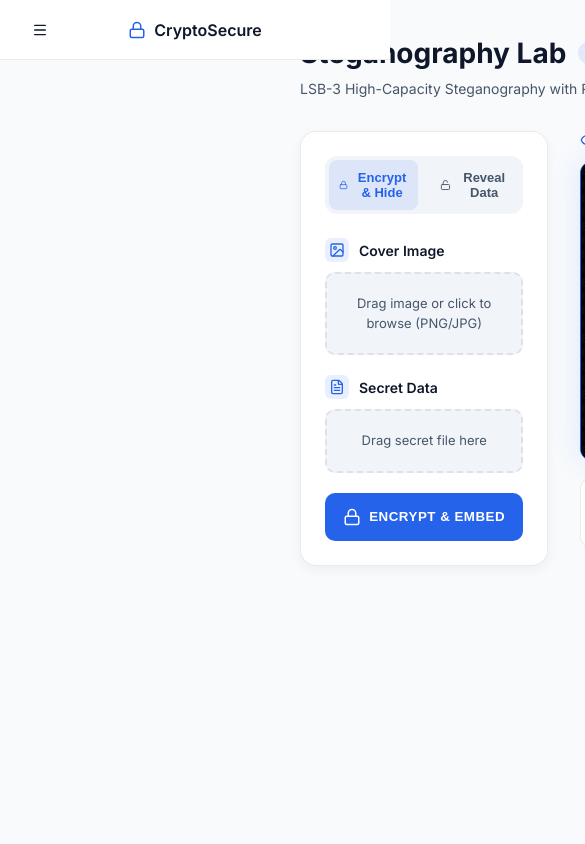
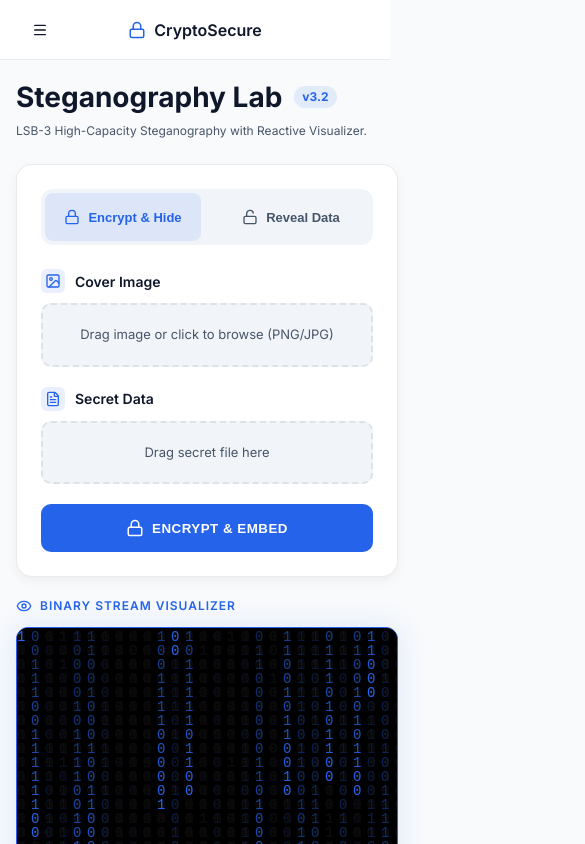
Before and after one commit to Vixcy300/CryptoSecure-Vault, a React app in the folder frontend/: page /steganography in a window 390 px wide. Shown: the top 844 px of the page, 585 px wide, since content can reach past the window. Built offline with nearby package versions, Linux system fonts and the light colour scheme; sample sign-in values are in the browser's storage; the HTML template or start-up script is replaced by a standard one.

Commit message:
Complete mobile optimization: All pages now responsive - Files, Shared, Activity, Security, Stego Lab, Verify Lab, Settings

```diff
--- a/frontend/src/pages/ActivityPage.jsx
+++ b/frontend/src/pages/ActivityPage.jsx
@@ -25,8 +25,15 @@ const ActivityPage = () => {
     const [filter, setFilter] = useState('all');
     const [activities, setActivities] = useState([]);
     const [loading, setLoading] = useState(true);
+    const [isMobile, setIsMobile] = useState(window.innerWidth < 768);
 
-    const styles = getStyles(colors, isDark);
+    useEffect(() => {
+        const handleResize = () => setIsMobile(window.innerWidth < 768);
+        window.addEventListener('resize', handleResize);
+        return () => window.removeEventListener('resize', handleResize);
+    }, []);
+
+    const styles = getStyles(colors, isDark, isMobile);
 
     useEffect(() => {
         const userData = localStorage.getItem('user');
@@ -244,7 +251,7 @@ const ActivityPage = () => {
     );
 };
 
-const getStyles = (colors, isDark) => ({
+const getStyles = (colors, isDark, isMobile) => ({
     layout: {
         display: 'flex',
         minHeight: '100vh',
@@ -252,23 +259,25 @@ const getStyles = (colors, isDark) => ({
     },
     main: {
         flex: 1,
-        marginLeft: '260px',
-        padding: '32px 40px',
+        marginLeft: isMobile ? 0 : '260px',
+        padding: isMobile ? '76px 16px 24px 16px' : '32px 40px',
     },
     header: {
         display: 'flex',
+        flexDirection: isMobile ? 'column' : 'row',
         justifyContent: 'space-between',
-        alignItems: 'flex-start',
-        marginBottom: '28px',
+        alignItems: isMobile ? 'stretch' : 'flex-start',
+        gap: isMobile ? '16px' : '0',
+        marginBottom: '24px',
     },
     pageTitle: {
-        fontSize: '28px',
+        fontSize: isMobile ? '22px' : '28px',
         fontWeight: '700',
         color: colors.text,
         marginBottom: '4px',
     },
     pageSubtitle: {
-        fontSize: '14px',
+        fontSize: isMobile ? '13px' : '14px',
         color: colors.textSecondary,
     },
     refreshBtn: {
--- a/frontend/src/pages/FilesPage.jsx
+++ b/frontend/src/pages/FilesPage.jsx
@@ -36,8 +36,15 @@ const FilesPage = () => {
     const [showShare, setShowShare] = useState(false);
     const [selectedFile, setSelectedFile] = useState(null);
     const [contextMenu, setContextMenu] = useState(null);
+    const [isMobile, setIsMobile] = useState(window.innerWidth < 768);
 
-    const styles = getStyles(colors, isDark);
+    useEffect(() => {
+        const handleResize = () => setIsMobile(window.innerWidth < 768);
+        window.addEventListener('resize', handleResize);
+        return () => window.removeEventListener('resize', handleResize);
+    }, []);
+
+    const styles = getStyles(colors, isDark, isMobile);
 
     useEffect(() => {
         const userData = localStorage.getItem('user');
@@ -463,7 +470,7 @@ const FilesPage = () => {
     );
 };
 
-const getStyles = (colors, isDark) => ({
+const getStyles = (colors, isDark, isMobile) => ({
     layout: {
         display: 'flex',
         minHeight: '100vh',
@@ -471,30 +478,33 @@ const getStyles = (colors, isDark) => ({
     },
     main: {
         flex: 1,
-        marginLeft: '260px',
-        padding: '32px 40px',
+        marginLeft: isMobile ? 0 : '260px',
+        padding: isMobile ? '76px 16px 24px 16px' : '32px 40px',
     },
     header: {
         display: 'flex',
+        flexDirection: isMobile ? 'column' : 'row',
         justifyContent: 'space-between',
-        alignItems: 'center',
-        marginBottom: '28px',
+        alignItems: isMobile ? 'stretch' : 'center',
+        gap: isMobile ? '16px' : '0',
+        marginBottom: '24px',
     },
     pageTitle: {
-        fontSize: '28px',
+        fontSize: isMobile ? '22px' : '28px',
         fontWeight: '700',
         color: colors.text,
         marginBottom: '4px',
     },
     pageSubtitle: {
-        fontSize: '14px',
+        fontSize: isMobile ? '13px' : '14px',
         color: colors.textSecondary,
     },
     uploadBtn: {
         display: 'flex',
         alignItems: 'center',
+        justifyContent: 'center',
         gap: '8px',
-        padding: '12px 20px',
+        padding: isMobile ? '14px 20px' : '12px 20px',
         background: colors.accent,
         border: 'none',
         borderRadius: '10px',
@@ -502,12 +512,15 @@ const getStyles = (colors, isDark) => ({
         fontSize: '14px',
         fontWeight: '600',
         cursor: 'pointer',
+        width: isMobile ? '100%' : 'auto',
     },
     toolbar: {
         display: 'flex',
+        flexDirection: isMobile ? 'column' : 'row',
         justifyContent: 'space-between',
-        alignItems: 'center',
-        marginBottom: '24px',
+        alignItems: isMobile ? 'stretch' : 'center',
+        gap: isMobile ? '12px' : '0',
+        marginBottom: '20px',
     },
     searchBox: {
         display: 'flex',
@@ -517,7 +530,7 @@ const getStyles = (colors, isDark) => ({
         background: colors.cardBg,
         borderRadius: '10px',
         border: `1px solid ${colors.border}`,
-        width: '320px',
+        width: isMobile ? '100%' : '320px',
     },
     searchInput: {
         background: 'transparent',
@@ -531,9 +544,10 @@ const getStyles = (colors, isDark) => ({
         display: 'flex',
         alignItems: 'center',
         gap: '12px',
+        justifyContent: isMobile ? 'space-between' : 'flex-end',
     },
     filterBtn: {
-        display: 'flex',
+        display: isMobile ? 'none' : 'flex',
         alignItems: 'center',
         gap: '6px',
         padding: '10px 16px',
--- a/frontend/src/pages/SecurityPage.jsx
+++ b/frontend/src/pages/SecurityPage.jsx
@@ -33,8 +33,15 @@ const SecurityPage = () => {
     const [sessions, setSessions] = useState([
         { id: 1, device: 'Chrome on Windows', ip: '192.168.1.xxx', location: 'Current Session', active: true },
     ]);
+    const [isMobile, setIsMobile] = useState(window.innerWidth < 768);
 
-    const styles = getStyles(colors, isDark);
+    useEffect(() => {
+        const handleResize = () => setIsMobile(window.innerWidth < 768);
+        window.addEventListener('resize', handleResize);
+        return () => window.removeEventListener('resize', handleResize);
+    }, []);
+
+    const styles = getStyles(colors, isDark, isMobile);
 
     useEffect(() => {
         const userData = localStorage.getItem('user');
@@ -328,26 +335,26 @@ const SecurityPage = () => {
     );
 };
 
-const getStyles = (colors, isDark) => ({
+const getStyles = (colors, isDark, isMobile) => ({
     layout: { display: 'flex', minHeight: '100vh', background: colors.bg },
-    main: { flex: 1, marginLeft: '260px', padding: '32px 40px' },
-    header: { marginBottom: '32px' },
-    pageTitle: { fontSize: '28px', fontWeight: '700', color: colors.text, marginBottom: '4px' },
-    pageSubtitle: { fontSize: '14px', color: colors.textSecondary },
+    main: { flex: 1, marginLeft: isMobile ? 0 : '260px', padding: isMobile ? '76px 16px 24px 16px' : '32px 40px' },
+    header: { marginBottom: '24px' },
+    pageTitle: { fontSize: isMobile ? '22px' : '28px', fontWeight: '700', color: colors.text, marginBottom: '4px' },
+    pageSubtitle: { fontSize: isMobile ? '13px' : '14px', color: colors.textSecondary },
     successBanner: { display: 'flex', alignItems: 'center', gap: '10px', padding: '14px 18px', background: colors.successBg, border: `1px solid ${colors.success}33`, borderRadius: '10px', color: colors.success, fontSize: '14px', marginBottom: '20px' },
     errorBanner: { display: 'flex', alignItems: 'center', gap: '10px', padding: '14px 18px', background: colors.dangerBg, border: `1px solid ${colors.danger}33`, borderRadius: '10px', color: colors.danger, fontSize: '14px', marginBottom: '20px' },
-    scoreCard: { background: isDark ? 'linear-gradient(135deg, #16161a 0%, #1a1a24 100%)' : '#ffffff', borderRadius: '16px', padding: '32px', border: `1px solid ${colors.border}`, marginBottom: '24px', boxShadow: !isDark ? '0 4px 6px -1px rgba(0, 0, 0, 0.1)' : 'none' },
-    scoreInfo: { display: 'flex', alignItems: 'center', gap: '40px' },
-    scoreCircle: { position: 'relative', width: '120px', height: '120px' },
+    scoreCard: { background: isDark ? 'linear-gradient(135deg, #16161a 0%, #1a1a24 100%)' : '#ffffff', borderRadius: '16px', padding: isMobile ? '20px' : '32px', border: `1px solid ${colors.border}`, marginBottom: '24px', boxShadow: !isDark ? '0 4px 6px -1px rgba(0, 0, 0, 0.1)' : 'none' },
+    scoreInfo: { display: 'flex', flexDirection: isMobile ? 'column' : 'row', alignItems: isMobile ? 'center' : 'center', gap: isMobile ? '20px' : '40px', textAlign: isMobile ? 'center' : 'left' },
+    scoreCircle: { position: 'relative', width: isMobile ? '100px' : '120px', height: isMobile ? '100px' : '120px' },
     scoreValue: { position: 'absolute', inset: 0, display: 'flex', flexDirection: 'column', alignItems: 'center', justifyContent: 'center' },
-    scoreNumber: { fontSize: '32px', fontWeight: '700' },
+    scoreNumber: { fontSize: isMobile ? '26px' : '32px', fontWeight: '700' },
     scoreLabel: { fontSize: '12px', color: colors.textMuted },
     scoreDetails: { flex: 1 },
-    scoreTitle: { fontSize: '20px', fontWeight: '600', color: colors.text, marginBottom: '8px' },
-    scoreDesc: { fontSize: '14px', color: colors.textSecondary, marginBottom: '16px' },
-    scoreStats: { display: 'flex', gap: '20px' },
+    scoreTitle: { fontSize: isMobile ? '18px' : '20px', fontWeight: '600', color: colors.text, marginBottom: '8px' },
+    scoreDesc: { fontSize: isMobile ? '13px' : '14px', color: colors.textSecondary, marginBottom: '16px' },
+    scoreStats: { display: 'flex', flexWrap: 'wrap', justifyContent: isMobile ? 'center' : 'flex-start', gap: isMobile ? '12px' : '20px' },
     scoreStat: { display: 'flex', alignItems: 'center', gap: '6px', fontSize: '13px', color: colors.textSecondary },
-    securityGrid: { display: 'grid', gridTemplateColumns: 'repeat(2, 1fr)', gap: '20px', marginBottom: '24px' },
+    securityGrid: { display: 'grid', gridTemplateColumns: isMobile ? '1fr' : 'repeat(2, 1fr)', gap: isMobile ? '16px' : '20px', marginBottom: '24px' },
     securityItem: { background: colors.cardBg, borderRadius: '14px', padding: '24px', border: `1px solid ${colors.border}` },
     itemHeader: { display: 'flex', justifyContent: 'space-between', alignItems: 'center', marginBottom: '16px' },
     itemIcon: { width: '44px', height: '44px', borderRadius: '12px', display: 'flex', alignItems: 'center', justifyContent: 'center' },
--- a/frontend/src/pages/SecurityVerifier.jsx
+++ b/frontend/src/pages/SecurityVerifier.jsx
@@ -9,11 +9,18 @@ import { fromBase64 } from '../utils/base64';
 
 const SecurityVerifier = () => {
     const { colors, isDark } = useTheme();
-    const [activeTab, setActiveTab] = useState('zkp'); // zkp, encryption, rbac
+    const [activeTab, setActiveTab] = useState('zkp');
     const [logs, setLogs] = useState([]);
+    const [isMobile, setIsMobile] = useState(window.innerWidth < 768);
+
+    useEffect(() => {
+        const handleResize = () => setIsMobile(window.innerWidth < 768);
+        window.addEventListener('resize', handleResize);
+        return () => window.removeEventListener('resize', handleResize);
+    }, []);
 
     // ZKP State
-    const [zkpStatus, setZkpStatus] = useState('idle'); // idle, generating, verifying, success, error
+    const [zkpStatus, setZkpStatus] = useState('idle');
     const [zkpData, setZkpData] = useState(null);
 
     // Encryption State
@@ -132,12 +139,13 @@ const SecurityVerifier = () => {
             marginBottom: '2rem'
         },
         title: {
-            fontSize: '2rem',
+            fontSize: isMobile ? '1.4rem' : '2rem',
             fontWeight: 'bold',
             marginBottom: '0.5rem',
             display: 'flex',
+            flexWrap: 'wrap',
             alignItems: 'center',
-            gap: '1rem'
+            gap: isMobile ? '0.5rem' : '1rem'
         },
         badge: {
             backgroundColor: colors.accent,
@@ -153,19 +161,20 @@ const SecurityVerifier = () => {
             borderBottom: `1px solid ${colors.border}`
         },
         tab: (active) => ({
-            padding: '1rem 2rem',
+            padding: isMobile ? '0.75rem 1rem' : '1rem 2rem',
             cursor: 'pointer',
             borderBottom: active ? `2px solid ${colors.accent}` : 'none',
             color: active ? colors.accent : colors.textMuted,
             fontWeight: active ? 'bold' : 'normal',
             display: 'flex',
             alignItems: 'center',
-            gap: '0.5rem'
+            gap: '0.5rem',
+            fontSize: isMobile ? '0.8rem' : '1rem'
         }),
         grid: {
             display: 'grid',
-            gridTemplateColumns: '1fr 1fr',
-            gap: '2rem'
+            gridTemplateColumns: isMobile ? '1fr' : '1fr 1fr',
+            gap: isMobile ? '1rem' : '2rem'
         },
         panel: {
             backgroundColor: isDark ? '#1a1b26' : '#fff',
--- a/frontend/src/pages/SettingsPage.jsx
+++ b/frontend/src/pages/SettingsPage.jsx
@@ -29,8 +29,15 @@ const SettingsPage = () => {
     const [notifications, setNotifications] = useState({ email: true, loginAlerts: true, fileActivity: false });
     const [loading, setLoading] = useState(false);
     const [success, setSuccess] = useState('');
+    const [isMobile, setIsMobile] = useState(window.innerWidth < 768);
 
-    const styles = getStyles(colors, isDark);
+    useEffect(() => {
+        const handleResize = () => setIsMobile(window.innerWidth < 768);
+        window.addEventListener('resize', handleResize);
+        return () => window.removeEventListener('resize', handleResize);
+    }, []);
+
+    const styles = getStyles(colors, isDark, isMobile);
 
     useEffect(() => {
         const userData = localStorage.getItem('user');
@@ -440,7 +447,7 @@ const SettingsPage = () => {
     );
 };
 
-const getStyles = (colors, isDark) => ({
+const getStyles = (colors, isDark, isMobile) => ({
     layout: {
         display: 'flex',
         minHeight: '100vh',
@@ -448,21 +455,21 @@ const getStyles = (colors, isDark) => ({
     },
     main: {
         flex: 1,
-        marginLeft: '260px',
-        padding: '32px 40px',
-        maxWidth: '900px',
+        marginLeft: isMobile ? 0 : '260px',
+        padding: isMobile ? '76px 16px 24px 16px' : '32px 40px',
+        maxWidth: isMobile ? '100%' : '900px',
     },
     header: {
-        marginBottom: '32px',
+        marginBottom: '24px',
     },
     pageTitle: {
-        fontSize: '28px',
+        fontSize: isMobile ? '22px' : '28px',
         fontWeight: '700',
         color: colors.text,
         marginBottom: '4px',
     },
     pageSubtitle: {
-        fontSize: '14px',
+        fontSize: isMobile ? '13px' : '14px',
         color: colors.textSecondary,
     },
     userCard: {
--- a/frontend/src/pages/SharedPage.jsx
+++ b/frontend/src/pages/SharedPage.jsx
@@ -22,9 +22,16 @@ const SharedPage = () => {
     const { colors, isDark } = useTheme();
     const [user, setUser] = useState(null);
     const [sharedFiles, setSharedFiles] = useState([]);
-    const [tab, setTab] = useState('shared-with-me'); // 'shared-with-me' | 'shared-by-me'
+    const [tab, setTab] = useState('shared-with-me');
+    const [isMobile, setIsMobile] = useState(window.innerWidth < 768);
 
-    const styles = getStyles(colors, isDark);
+    useEffect(() => {
+        const handleResize = () => setIsMobile(window.innerWidth < 768);
+        window.addEventListener('resize', handleResize);
+        return () => window.removeEventListener('resize', handleResize);
+    }, []);
+
+    const styles = getStyles(colors, isDark, isMobile);
 
     useEffect(() => {
         const userData = localStorage.getItem('user');
@@ -297,7 +304,7 @@ const SharedPage = () => {
     );
 };
 
-const getStyles = (colors, isDark) => ({
+const getStyles = (colors, isDark, isMobile) => ({
     layout: {
         display: 'flex',
         minHeight: '100vh',
@@ -305,14 +312,14 @@ const getStyles = (colors, isDark) => ({
     },
     main: {
         flex: 1,
-        marginLeft: '260px',
-        padding: '32px 40px',
+        marginLeft: isMobile ? 0 : '260px',
+        padding: isMobile ? '76px 16px 24px 16px' : '32px 40px',
     },
     header: {
         marginBottom: '24px',
     },
     pageTitle: {
-        fontSize: '28px',
+        fontSize: isMobile ? '22px' : '28px',
         fontWeight: '700',
         color: colors.text,
         marginBottom: '4px',
--- a/frontend/src/pages/SteganographyPage.jsx
+++ b/frontend/src/pages/SteganographyPage.jsx
@@ -20,10 +20,18 @@ import BinaryVisualizer from '../components/BinaryVisualizer';
 
 const SteganographyPage = () => {
     const { colors, isDark } = useTheme();
-    const [activeTab, setActiveTab] = useState('hide'); // 'hide' | 'extract'
+    const [activeTab, setActiveTab] = useState('hide');
     const [user] = useState(JSON.parse(localStorage.getItem('user')));
-    const [visualIntensity, setVisualIntensity] = useState(0); // 0 = idle, 1 = max load
-    const styles = getStyles(colors, isDark);
+    const [visualIntensity, setVisualIntensity] = useState(0);
+    const [isMobile, setIsMobile] = useState(window.innerWidth < 768);
+
+    useEffect(() => {
+        const handleResize = () => setIsMobile(window.innerWidth < 768);
+        window.addEventListener('resize', handleResize);
+        return () => window.removeEventListener('resize', handleResize);
+    }, []);
+
+    const styles = getStyles(colors, isDark, isMobile);
 
     return (
         <div style={styles.layout}>
@@ -336,7 +344,7 @@ const ExtractDataPanel = ({ styles, colors }) => {
     );
 };
 
-const getStyles = (colors, isDark) => ({
+const getStyles = (colors, isDark, isMobile) => ({
     layout: {
         display: 'flex',
         minHeight: '100vh',
@@ -344,15 +352,15 @@ const getStyles = (colors, isDark) => ({
     },
     main: {
         flex: 1,
-        marginLeft: '260px',
-        padding: '32px 40px',
+        marginLeft: isMobile ? 0 : '260px',
+        padding: isMobile ? '76px 16px 24px 16px' : '32px 40px',
     },
-    header: { marginBottom: '32px' },
-    pageTitle: { fontSize: '28px', fontWeight: '700', color: colors.text, marginBottom: '4px', display: 'flex', alignItems: 'center', gap: '12px' },
+    header: { marginBottom: '24px' },
+    pageTitle: { fontSize: isMobile ? '20px' : '28px', fontWeight: '700', color: colors.text, marginBottom: '4px', display: 'flex', flexWrap: 'wrap', alignItems: 'center', gap: '12px' },
     versionBadge: { fontSize: '12px', background: colors.accentBg, color: colors.accent, padding: '2px 8px', borderRadius: '12px' },
-    pageSubtitle: { fontSize: '14px', color: colors.textSecondary },
+    pageSubtitle: { fontSize: isMobile ? '12px' : '14px', color: colors.textSecondary },
 
-    gridContainer: { display: 'grid', gridTemplateColumns: '1.5fr 1fr', gap: '32px', alignItems: 'start' },
+    gridContainer: { display: 'grid', gridTemplateColumns: isMobile ? '1fr' : '1.5fr 1fr', gap: isMobile ? '20px' : '32px', alignItems: 'start' },
 
     controlPane: { background: colors.cardBg, borderRadius: '16px', border: `1px solid ${colors.border}`, padding: '24px', boxShadow: !isDark && '0 4px 12px rgba(0,0,0,0.05)' },
     tabContainer: { display: 'flex', gap: '12px', marginBottom: '24px', background: colors.inputBg, padding: '4px', borderRadius: '12px' },
```
